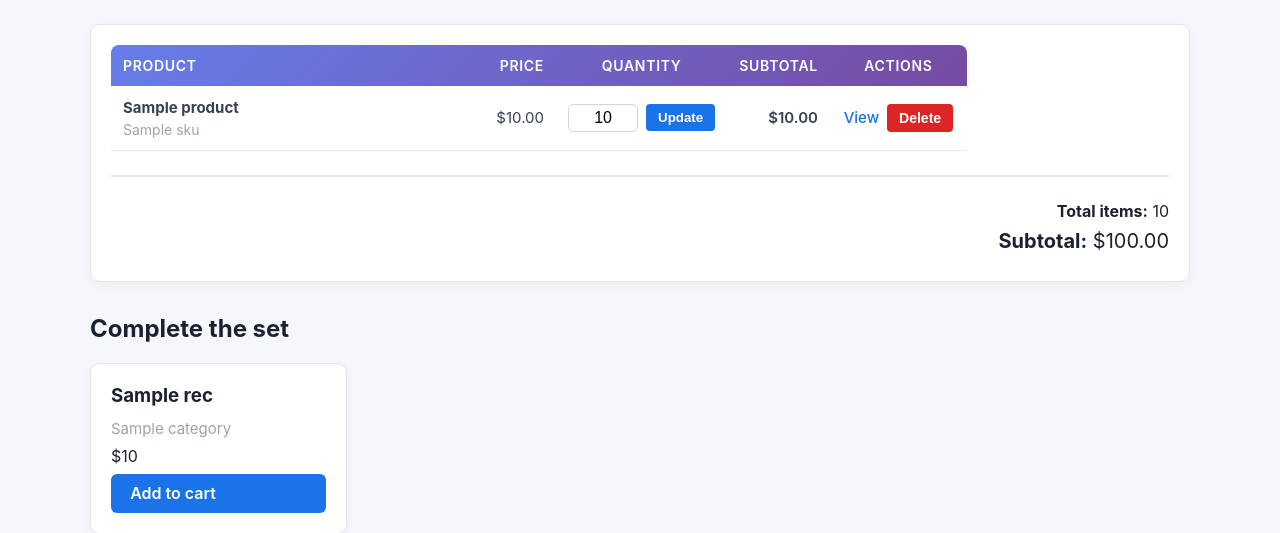
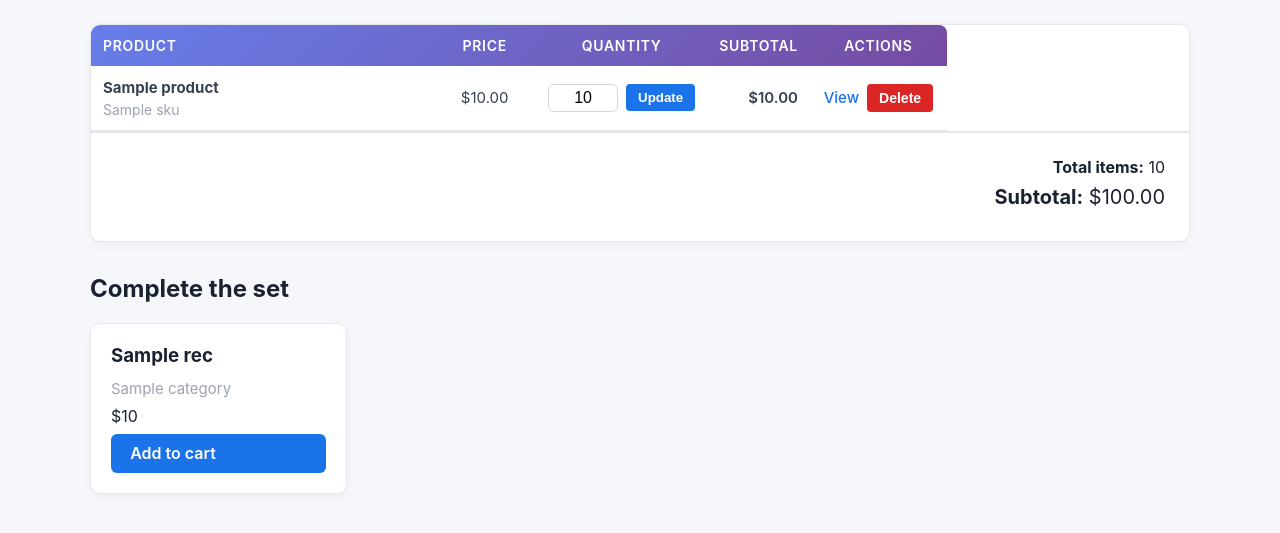
Before and after one commit to Path-yang/IS2108-Pair-Project, a Django app: template auroramart/templates/storefront/cart.html in a window 1280 px wide. Shown: the part 236-769 px from the top of the page. Run offline with Django 5.2, Linux system fonts and the light colour scheme; tables that the repository leaves empty hold one stand-in row (values such as "Sample post"); the template is opened without the code that fills it: values that come from a table or form of the project are taken from there, most other values are stand-ins (such as "Sample title", 1, 10 or a date in 2020).

Commit message:
Fix cart table: extend purple header to full width and fix Price column alignment

```diff
--- a/auroramart/templates/storefront/cart.html
+++ b/auroramart/templates/storefront/cart.html
@@ -12,7 +12,7 @@
 </header>
 
 {% if items %}
-    <section class="card">
+    <section class="card" style="padding:0; overflow:hidden;">
         <table class="cart-table" style="width:100%; border-collapse:collapse; table-layout:fixed;">
             <colgroup>
                 <col style="width:40%;">
@@ -22,12 +22,12 @@
                 <col style="width:16%;">
             </colgroup>
             <thead>
-                <tr style="background-color:#6b21a8; color:white;">
-                    <th style="padding:0.75rem; text-align:left;">Product</th>
-                    <th style="padding:0.75rem; text-align:right;">Price</th>
-                    <th style="padding:0.75rem; text-align:center;">Quantity</th>
-                    <th style="padding:0.75rem; text-align:right;">Subtotal</th>
-                    <th style="padding:0.75rem; text-align:center;">Actions</th>
+                <tr style="background-color:#6b21a8; color:white; margin:0; padding:0;">
+                    <th style="padding:0.75rem; text-align:left !important; vertical-align:middle;">Product</th>
+                    <th style="padding:0.75rem; text-align:center !important; vertical-align:middle;">Price</th>
+                    <th style="padding:0.75rem; text-align:center !important; vertical-align:middle;">Quantity</th>
+                    <th style="padding:0.75rem; text-align:right !important; vertical-align:middle;">Subtotal</th>
+                    <th style="padding:0.75rem; text-align:center !important; vertical-align:middle;">Actions</th>
                 </tr>
             </thead>
             <tbody>
@@ -37,7 +37,7 @@
                             <strong>{{ item.product.name }}</strong>
                             <p class="muted" style="margin:0.25rem 0 0 0; font-size:0.875rem;">{{ item.product.sku }}</p>
                         </td>
-                        <td style="padding:0.75rem; text-align:right;">${{ item.unit_price|floatformat:2 }}</td>
+                        <td style="padding:0.75rem; text-align:center !important; vertical-align:middle;">${{ item.unit_price|floatformat:2 }}</td>
                         <td style="padding:0.75rem; text-align:center;">
                             <form method="post" style="display:flex; gap:0.5rem; align-items:center; justify-content:center; margin:0;">
                                 {% csrf_token %}
@@ -62,7 +62,7 @@
                 {% endfor %}
             </tbody>
         </table>
-        <div style="margin-top:1.5rem; padding-top:1rem; border-top:2px solid #e5e7eb; text-align:right;">
+        <div style="padding:1.5rem; padding-top:1rem; border-top:2px solid #e5e7eb; text-align:right;">
             <p style="margin:0.5rem 0;"><strong>Total items:</strong> {{ basket.total_items }}</p>
             <p style="margin:0.5rem 0; font-size:1.25rem;"><strong>Subtotal:</strong> ${{ basket.subtotal|floatformat:2 }}</p>
         </div>
```
